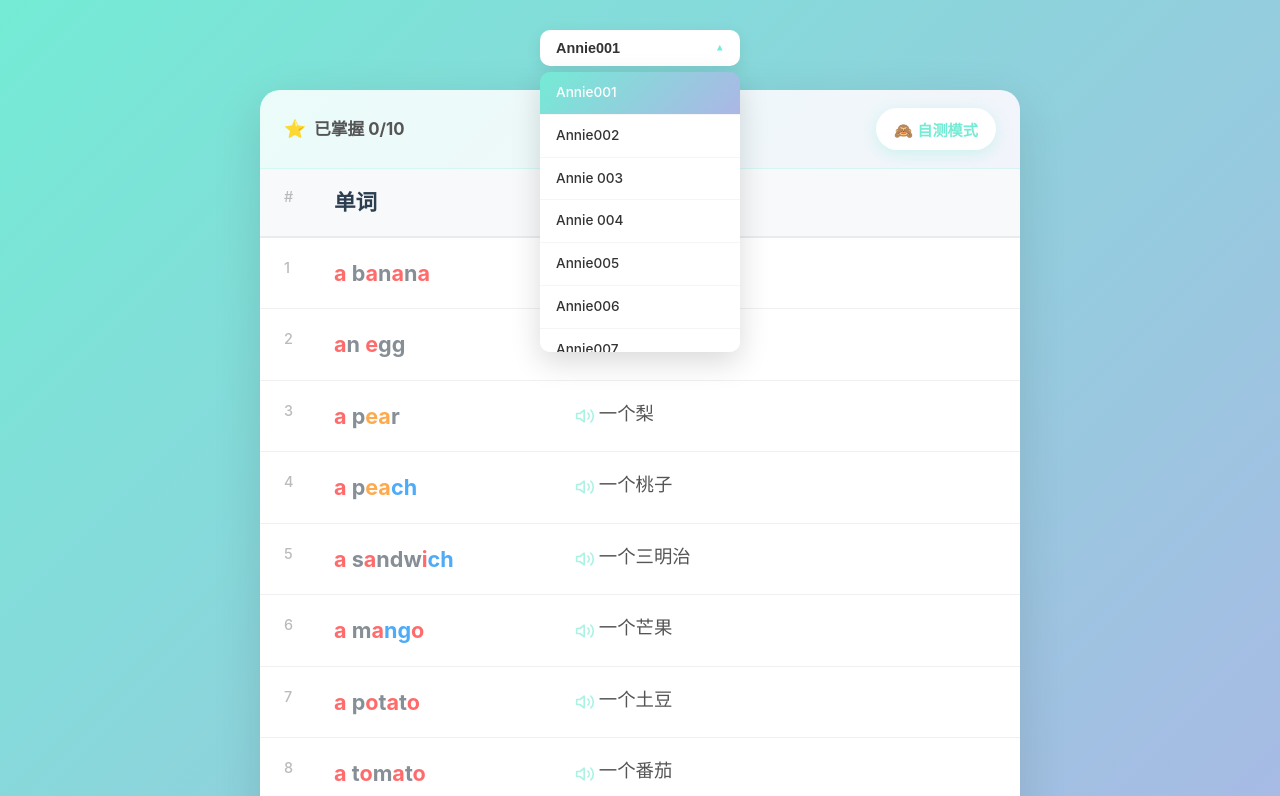
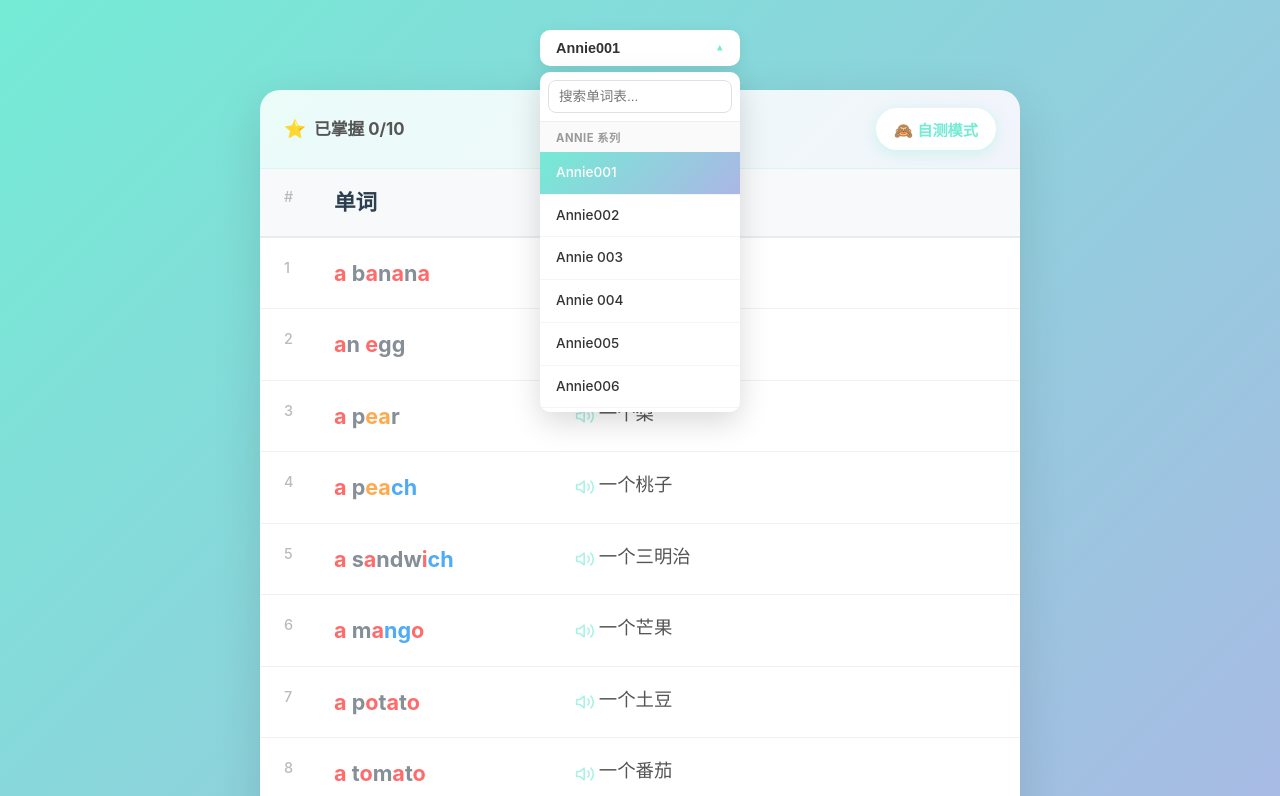
Before and after one commit to playwjj/easy-word, a website built with Vite: page index.html in a window 1280 px wide. Both pictures are taken after a click on the button "Annie001". Shown: the top 796 px of the page. Built offline with nearby package versions, Linux system fonts and the light colour scheme.

Commit message:
单词表选择器支持分组显示与搜索过滤

```diff
--- a/src/main.js
+++ b/src/main.js
@@ -272,13 +272,36 @@ function checkSpeechSupport() {
   }
 }
 
+// 单词表分组规则（按顺序匹配，最后一条作为兜底分组）
+const NAV_GROUPS = [
+  { title: 'Annie 系列', match: id => /^annie\d+$/.test(id) },
+  { title: 'Book2 Unit 系列', match: id => /^book2unit\d+$/.test(id) },
+  { title: 'Unit 系列', match: id => /^unit\d+$/.test(id) },
+  { title: '其他', match: () => true }
+]
+
+// 将单词表按分组规则归类
+function groupWordLists(lists) {
+  const groups = NAV_GROUPS.map(g => ({ title: g.title, items: [] }))
+  lists.forEach(list => {
+    const index = NAV_GROUPS.findIndex(g => g.match(list.id))
+    groups[index >= 0 ? index : groups.length - 1].items.push(list)
+  })
+  return groups.filter(g => g.items.length > 0)
+}
+
 // 渲染导航菜单
 function renderNavigation() {
   const nav = document.getElementById('word-list-nav')
 
-  const dropdownItems = wordLists.map(list => {
-    return `<div class="dropdown-item" data-list-id="${list.id}">${list.name}</div>`
-  }).join('')
+  const groups = groupWordLists(wordLists)
+
+  const groupsHtml = groups.map(group => `
+    <div class="dropdown-group">
+      <div class="dropdown-group-title">${group.title}</div>
+      ${group.items.map(list => `<div class="dropdown-item" data-list-id="${list.id}">${list.name}</div>`).join('')}
+    </div>
+  `).join('')
 
   nav.innerHTML = `
     <div class="list-selector">
@@ -286,7 +309,13 @@ function renderNavigation() {
         <span class="selector-text">选择单词表</span>
       </button>
       <div class="selector-dropdown">
-        ${dropdownItems}
+        <div class="selector-search">
+          <input type="text" class="selector-search-input" placeholder="搜索单词表..." />
+        </div>
+        <div class="selector-dropdown-list">
+          ${groupsHtml}
+        </div>
+        <div class="selector-no-results" hidden>无匹配结果</div>
       </div>
     </div>
   `
@@ -294,11 +323,43 @@ function renderNavigation() {
   const selector = nav.querySelector('.list-selector')
   const selectorBtn = nav.querySelector('.selector-btn')
   const selectorText = nav.querySelector('.selector-text')
+  const searchInput = nav.querySelector('.selector-search-input')
+  const noResults = nav.querySelector('.selector-no-results')
+
+  // 按关键字过滤下拉列表（按名称或ID匹配，隐藏无匹配项的分组）
+  function filterDropdown(query) {
+    let anyVisible = false
+    nav.querySelectorAll('.dropdown-group').forEach(groupEl => {
+      let groupHasVisible = false
+      groupEl.querySelectorAll('.dropdown-item').forEach(item => {
+        const matches = !query ||
+          item.textContent.toLowerCase().includes(query) ||
+          item.dataset.listId.toLowerCase().includes(query)
+        item.style.display = matches ? '' : 'none'
+        if (matches) groupHasVisible = true
+      })
+      groupEl.style.display = groupHasVisible ? '' : 'none'
+      if (groupHasVisible) anyVisible = true
+    })
+    noResults.hidden = anyVisible
+  }
 
   // 点击按钮切换下拉菜单
   selectorBtn.addEventListener('click', (e) => {
     e.stopPropagation()
+    const willOpen = !selector.classList.contains('open')
     selector.classList.toggle('open')
+    if (willOpen) {
+      searchInput.value = ''
+      filterDropdown('')
+      setTimeout(() => searchInput.focus(), 0)
+    }
+  })
+
+  // 阻止在搜索框内的点击冒泡关闭菜单
+  searchInput.addEventListener('click', (e) => e.stopPropagation())
+  searchInput.addEventListener('input', (e) => {
+    filterDropdown(e.target.value.trim().toLowerCase())
   })
 
   // 点击选项
--- a/src/style.css
+++ b/src/style.css
@@ -71,20 +71,58 @@ body {
   background: white;
   border-radius: 10px;
   box-shadow: 0 10px 30px rgba(0, 0, 0, 0.15);
-  overflow: hidden;
   opacity: 0;
   visibility: hidden;
   transform: translateY(-8px) scale(0.95);
   transition: all 0.3s cubic-bezier(0.34, 1.56, 0.64, 1);
   z-index: 100;
-  max-height: 280px;
-  overflow-y: auto;
+  max-height: 340px;
+  display: flex;
+  flex-direction: column;
+  overflow: hidden;
 }
 
 .list-selector.open .selector-dropdown {
   opacity: 1;
   visibility: visible;
   transform: translateY(0) scale(1);
+}
+
+.selector-search {
+  flex-shrink: 0;
+  padding: 8px;
+  border-bottom: 1px solid #eee;
+}
+
+.selector-search-input {
+  width: 100%;
+  box-sizing: border-box;
+  padding: 8px 10px;
+  border: 1px solid #e0e0e0;
+  border-radius: 8px;
+  font-size: 0.85rem;
+  outline: none;
+  transition: border-color 0.2s ease;
+}
+
+.selector-search-input:focus {
+  border-color: #74ebd5;
+}
+
+.selector-dropdown-list {
+  overflow-y: auto;
+  flex: 1;
+  min-height: 0;
+}
+
+.dropdown-group-title {
+  padding: 8px 16px 4px;
+  font-size: 0.7rem;
+  font-weight: 700;
+  color: #999;
+  text-transform: uppercase;
+  letter-spacing: 0.05em;
+  background: #fafafa;
 }
 
 .dropdown-item {
@@ -108,6 +146,13 @@ body {
 .dropdown-item.active {
   background: linear-gradient(135deg, #74ebd5 0%, #ACB6E5 100%);
   color: white;
+}
+
+.selector-no-results {
+  padding: 16px;
+  text-align: center;
+  color: #999;
+  font-size: 0.85rem;
 }
 
 /* Word List */
@@ -404,7 +449,7 @@ body {
   }
 
   .selector-dropdown {
-    max-height: 50vh;
+    max-height: 60vh;
     border-radius: 10px;
   }
 
```
